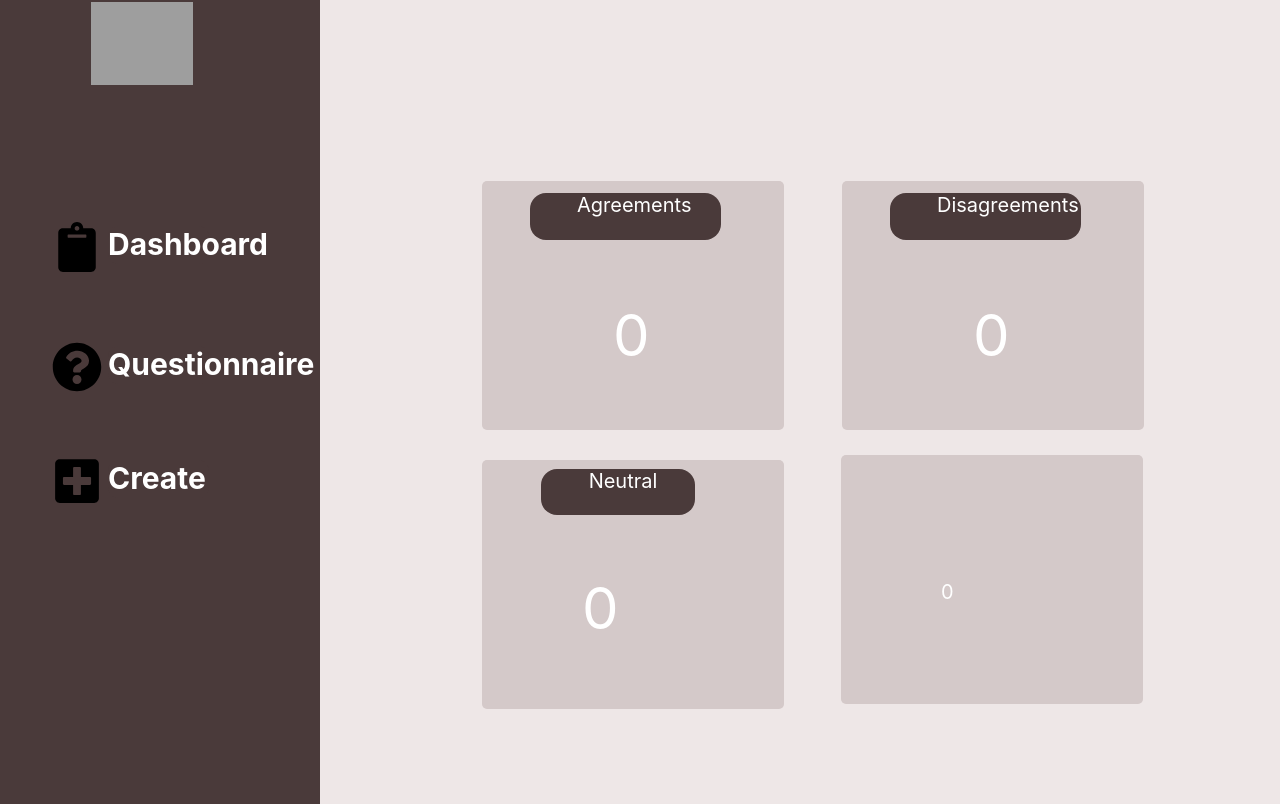
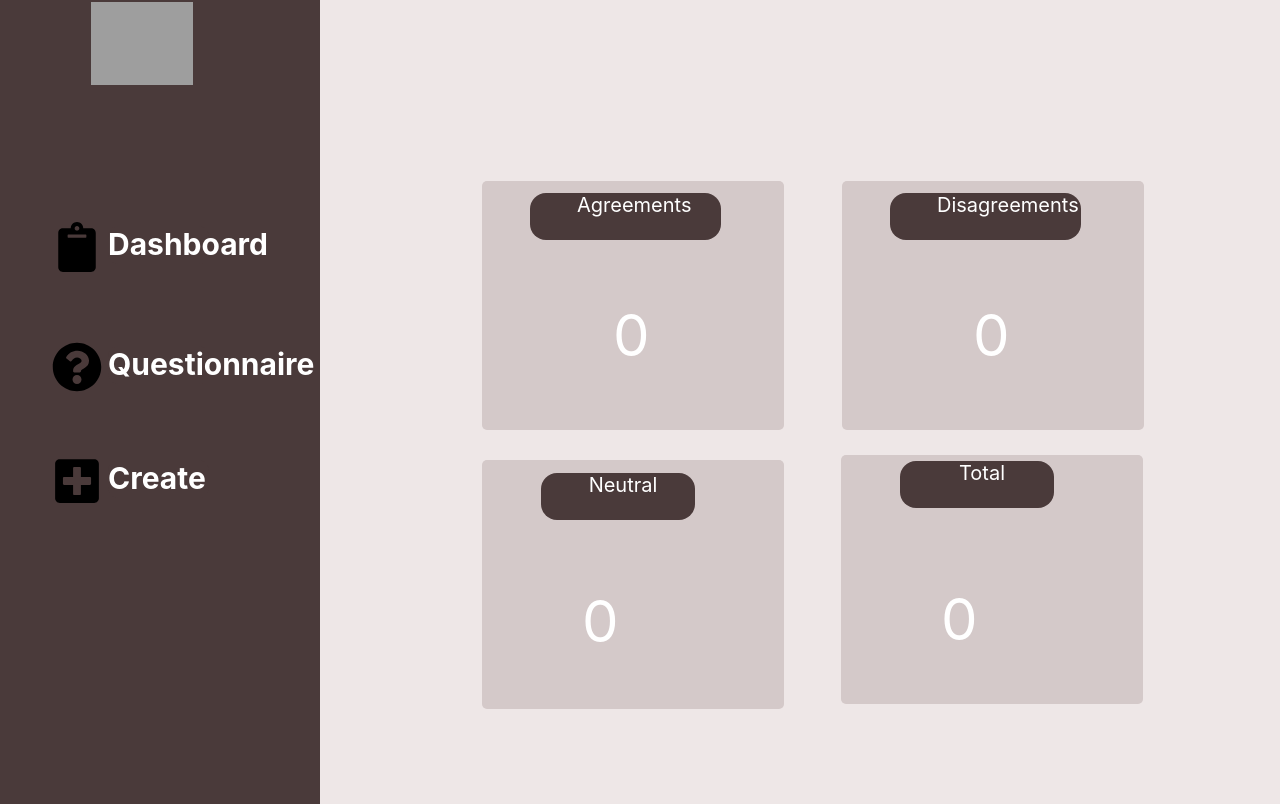
Before and after one commit to LCBA21/Questionnaire-App, a React (Create React App) app: page / in a window 1280 px wide. Built offline with nearby package versions, Linux system fonts and the light colour scheme; grey boxes are pictures that could not be loaded.

Commit message:
Update index.css

```diff
--- a/src/index.css
+++ b/src/index.css
@@ -23,13 +23,12 @@ body {
   flex-direction: column;
   justify-content: space-around;
 }
+
 .logo{
-
   background-image: url('/src/components/OfficialLogo.png');
   background-repeat: no-repeat;
   background-attachment: fixed;
   background-size: cover;
-
 }
 
 .create-container{
@@ -158,6 +157,18 @@ body {
   margin-left: -195px;
 }
 
+.List-total{
+  background-color: var(--quaternary_color);
+  padding: 1.2em 5em;
+  border-radius: 5px;
+  width: 511px;
+  cursor: pointer;
+  overflow: hidden;
+  height: 1000px;
+  margin-bottom: -27px;
+  margin-left: -195px;
+}
+
 
 .div-btn-add{
   position: absolute;
@@ -258,7 +269,7 @@ border-radius: 16px;
   height: 47px;
   padding-left: 10px;
   margin-left: -41px;
-  margin-top: -173px;
+  margin-top: -56px;
   text-align: center;
 }
 
@@ -270,7 +281,12 @@ border-radius: 16px;
 
 .text-size-neutral{
   font-size: 58px;
-  height: 170px;
+  height: 145px;
+}
+
+.text-size-total{
+  font-size: 58px;
+  height: 58px;
 }
 
 .input-edit{
```
